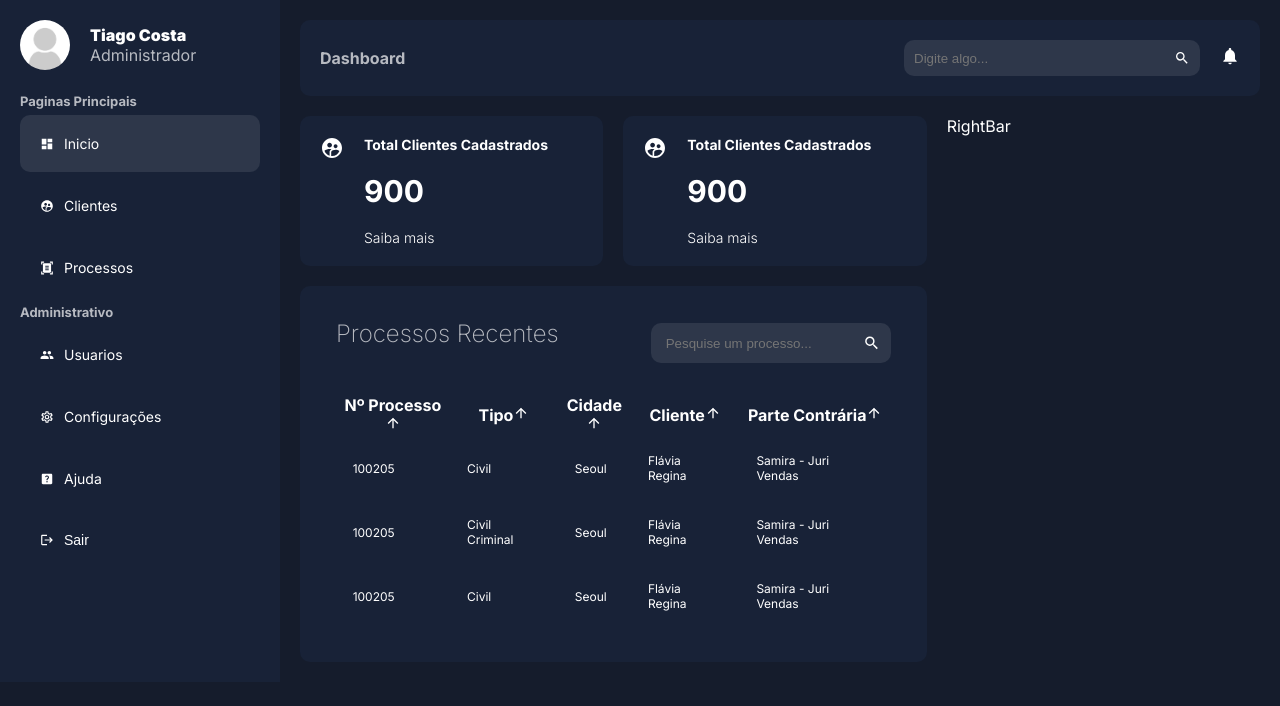
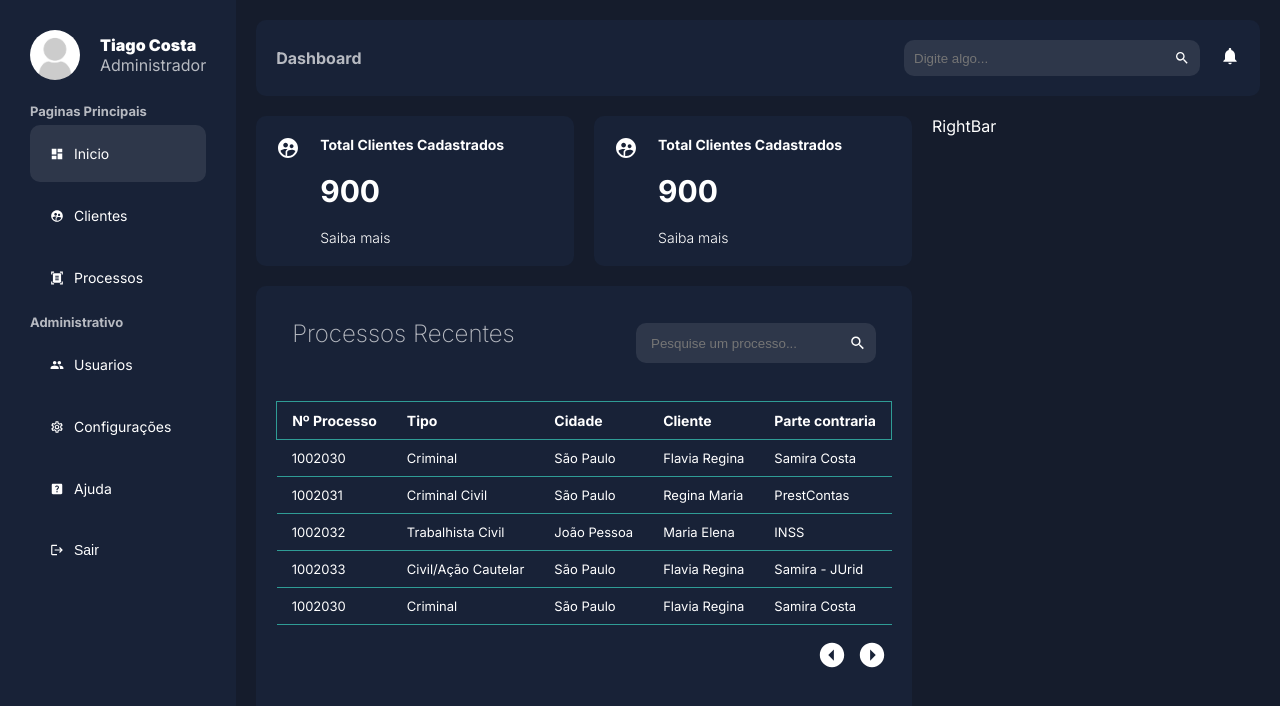
Before and after one commit to kostiago/admin-dashboard, a Next.js app: page /dashboard in a window 1280 px wide. Shown: the top 706 px of the page. Built offline with nearby package versions, Linux system fonts and the light colour scheme.

Commit message:
fifth commit

```diff
--- a/app/dashboard/page.jsx
+++ b/app/dashboard/page.jsx
@@ -1,8 +1,35 @@
 import Card from "../ui/dashboard/card/card";
 import ProcessTable from "../ui/dashboard/processtable/processTable";
 import styles from "../ui/dashboard/dashboard.module.css";
+import { processTable } from "../data";
 
 const Dashboard = () => {
+  const COLUMNS = [
+    {
+      title: "Nº Processo",
+      field: "processNumber",
+    },
+
+    {
+      title: "Tipo",
+      field: "processType",
+    },
+
+    {
+      title: "Cidade",
+      field: "processCity",
+    },
+
+    {
+      title: "Cliente",
+      field: "processClient",
+    },
+
+    {
+      title: "Parte contraria",
+      field: "oppositePartyProcess",
+    },
+  ];
   return (
     <section className={styles.wrapper}>
       <div className={styles.main}>
@@ -12,7 +39,7 @@ const Dashboard = () => {
         </div>
 
         <div className={styles.process}>
-          <ProcessTable />
+          <ProcessTable data={processTable} columns={COLUMNS} />
         </div>
       </div>
       <div className={styles.side}> RightBar</div>
--- a/app/data.jsx
+++ b/app/data.jsx
@@ -54,3 +54,75 @@ export const menu = [
     ],
   },
 ];
+
+export const processTable = [
+  {
+    processNumber: "1002030",
+    processType: "Criminal",
+    processCity: "São Paulo",
+    processClient: "Flavia Regina",
+    oppositePartyProcess: "Samira Costa",
+  },
+  {
+    processNumber: "1002031",
+    processType: "Criminal Civil",
+    processCity: "São Paulo",
+    processClient: "Regina Maria",
+    oppositePartyProcess: "PrestContas",
+  },
+  {
+    processNumber: "1002032",
+    processType: "Trabalhista Civil",
+    processCity: "João Pessoa",
+    processClient: "Maria Elena",
+    oppositePartyProcess: "INSS",
+  },
+
+  {
+    processNumber: "1002033",
+    processType: "Civil/Ação Cautelar",
+    processCity: "São Paulo",
+    processClient: "Flavia Regina",
+    oppositePartyProcess: "Samira - JUrid",
+  },
+
+  {
+    processNumber: "1002030",
+    processType: "Criminal",
+    processCity: "São Paulo",
+    processClient: "Flavia Regina",
+    oppositePartyProcess: "Samira Costa",
+  },
+
+  {
+    processNumber: "1002030",
+    processType: "Criminal",
+    processCity: "São Paulo",
+    processClient: "Flavia Regina",
+    oppositePartyProcess: "Samira Costa",
+  },
+
+  {
+    processNumber: "1002030",
+    processType: "Criminal",
+    processCity: "São Paulo",
+    processClient: "Flavia Regina",
+    oppositePartyProcess: "Samira Costa",
+  },
+
+  {
+    processNumber: "1002030",
+    processType: "Criminal",
+    processCity: "São Paulo",
+    processClient: "Flavia Regina",
+    oppositePartyProcess: "Samira Costa",
+  },
+
+  {
+    processNumber: "1002030",
+    processType: "Criminal",
+    processCity: "São Paulo",
+    processClient: "Flavia Regina",
+    oppositePartyProcess: "Samira Costa",
+  },
+];
--- a/app/ui/dashboard/dashboard.module.css
+++ b/app/ui/dashboard/dashboard.module.css
@@ -3,9 +3,8 @@
 }
 
 .menu {
-  flex: 1;
   background-color: var(--bgSoft);
-  padding: 20px;
+  padding: 30px;
 }
 
 .content {
--- a/app/ui/dashboard/processtable/processTable.jsx
+++ b/app/ui/dashboard/processtable/processTable.jsx
@@ -1,7 +1,27 @@
+"use client";
 import { MdSearch, MdArrowUpward } from "react-icons/md";
 import styles from "./processTable.module.css";
+import { useState } from "react";
 
-const ProcessTable = () => {
+import {
+  IoMdArrowDropleftCircle,
+  IoMdArrowDroprightCircle,
+} from "react-icons/io";
+
+const ProcessTable = ({ data, columns }) => {
+  const [rowsPerPage, setRowsPerPage] = useState(5);
+  const [curretPage, setCurrentPage] = useState(1);
+
+  let results = data;
+
+  //PAGINATION
+
+  const startPoint = (curretPage - 1) * rowsPerPage;
+  const endPoint = curretPage * rowsPerPage;
+  const totalPages = Math.ceil(results.length / rowsPerPage);
+
+  results = results.slice(startPoint, endPoint);
+
   return (
     <section className={styles.table}>
       <div className={styles.header}>
@@ -16,79 +36,48 @@ const ProcessTable = () => {
         </div>
       </div>
 
-      <section className={styles.body}>
-        <table className={styles.tab}>
-          <thead className={styles.thead}>
+      <section className={styles.CPDataTable}>
+        <table>
+          <thead>
             <tr>
-              <th>
-                Nº Processo
-                <span className={styles.icon}>
-                  <MdArrowUpward />
-                </span>
-              </th>
-
-              <th>
-                Tipo
-                <span className={styles.icon}>
-                  <MdArrowUpward />
-                </span>
-              </th>
-
-              <th>
-                Cidade
-                <span className={styles.icon}>
-                  <MdArrowUpward />
-                </span>
-              </th>
-
-              <th>
-                Cliente
-                <span className={styles.icon}>
-                  <MdArrowUpward />
-                </span>
-              </th>
-
-              <th>
-                Parte Contrária
-                <span className={styles.icon}>
-                  <MdArrowUpward />
-                </span>
-              </th>
+              {columns.map((column) => (
+                <th key={`columns${column.field}`}>{column.title}</th>
+              ))}
             </tr>
           </thead>
 
-          <tbody className={styles.tbody}>
-            <tr>
-              <td> 100205</td>
-              <td>Civil</td>
-              <td> Seoul </td>
-              <td> Flávia Regina </td>
-              <td>
-                <p class="status delivered">Samira - Juri Vendas</p>
-              </td>
-            </tr>
-
-            <tr>
-              <td> 100205</td>
-              <td>Civil Criminal </td>
-              <td> Seoul </td>
-              <td> Flávia Regina </td>
-              <td>
-                <p class="status delivered">Samira - Juri Vendas</p>
-              </td>
-            </tr>
-
-            <tr>
-              <td> 100205</td>
-              <td>Civil</td>
-              <td> Seoul </td>
-              <td> Flávia Regina </td>
-              <td>
-                <p class="status delivered">Samira - Juri Vendas</p>
-              </td>
-            </tr>
+          <tbody>
+            {results.map((dataRow, index) => (
+              <tr key={`data${index}`}>
+                {columns.map((column) => (
+                  <td>{dataRow[column.field]}</td>
+                ))}
+              </tr>
+            ))}
           </tbody>
         </table>
+        <footer>
+          <div className={styles.pagination}>
+            <button
+              onClick={() => {
+                if (curretPage > 1) {
+                  setCurrentPage(curretPage - 1);
+                }
+              }}
+            >
+              <IoMdArrowDropleftCircle size={30} className={styles.icon} />
+            </button>
+            <button
+              onClick={() => {
+                if (curretPage < totalPages) {
+                  setCurrentPage(curretPage + 1);
+                }
+              }}
+            >
+              <IoMdArrowDroprightCircle size={30} className={styles.icon} />
+            </button>
+          </div>
+        </footer>
       </section>
     </section>
   );
--- a/app/ui/dashboard/processtable/processTable.module.css
+++ b/app/ui/dashboard/processtable/processTable.module.css
@@ -37,39 +37,50 @@
   color: var(--text);
 }
 
-.body {
-  width: 95%;
-  max-height: calc(89% - 1.6rem);
-  margin: 0.8rem auto;
-  border-radius: 0.6rem;
-
-  overflow: auto;
-  overflow: overlay;
+.CPDataTable {
+  max-width: 950px;
+  margin: 20px 0;
 }
-
-.body::-webkit-scrollbar {
-  width: 0.5rem;
-  height: 0.5rem;
-}
-
-.body::-webkit-scrollbar-thumb {
-  border-radius: 0.5rem;
-  background-color: #0004;
-  visibility: hidden;
-}
-
-.body:hover::-webkit-scrollbar-thumb {
-  visibility: visible;
-}
-
-.tab {
+.CPDataTable table {
+  border-collapse: collapse;
   width: 100%;
 }
 
-.tab td {
-  padding: 1rem;
+.CPDataTable table thead {
+  border: 1px solid #2f9c95;
+
+  font-size: 14px;
+}
+.CPDataTable table td,
+.CPDataTable table th {
+  text-align: left;
+
+  border-bottom: 1px solid #2f9c95;
+
+  padding: 10px 15px;
 }
 
-.tbody {
-  font-size: 12px;
+.CPDataTable table tbody {
+  font-size: 13px;
 }
+.CPDataTable footer {
+  padding: 10px 0px;
+  display: flex;
+  align-items: center;
+  justify-content: end;
+}
+
+.CPDataTable footer .pagination {
+}
+
+.CPDataTable footer button {
+  border: none;
+  padding: 5px;
+  cursor: pointer;
+  background: none;
+  color: white;
+}
+
+.icon:hover {
+  color: #2e374a;
+}
--- a/package.json
+++ b/package.json
@@ -12,7 +12,8 @@
     "next": "^14.1.0",
     "react": "^18",
     "react-dom": "^18",
-    "react-icons": "^4.11.0"
+    "react-icons": "^4.11.0",
+    "react-paginate": "^8.2.0"
   },
   "devDependencies": {
     "eslint": "^8",
```
Also changed, not shown: app/login/page.jsx (+31 -95 lines), 1 other file (tests, documents, lock files or other folders).
